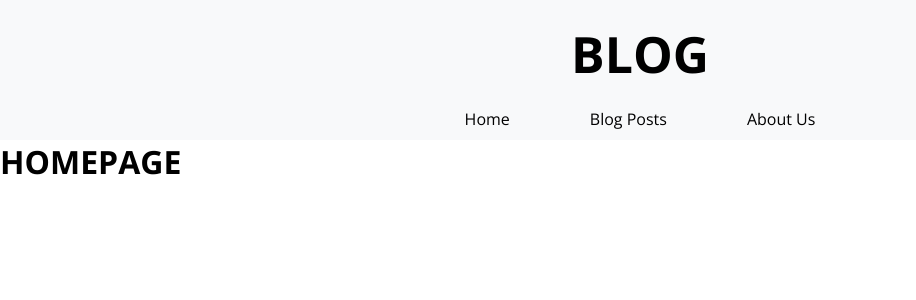
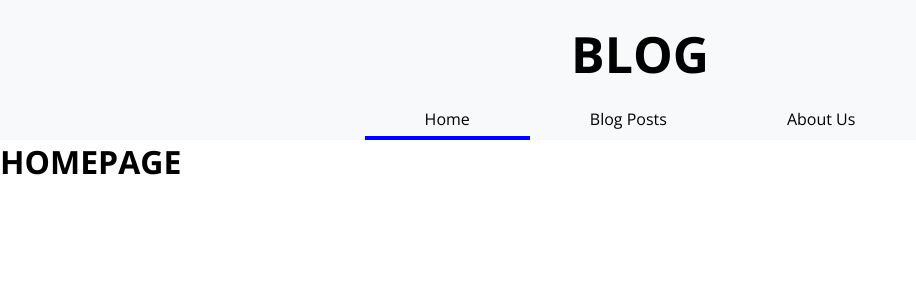
Before and after one commit to penso996/react-router, a React (Vite) app: page / in a window 1280 px wide. Shown: the top 300 px of the page, without its empty margins (0-916 px from the left). Built offline with nearby package versions, Linux system fonts and the light colour scheme; a web font is replaced by a local one.

Commit message:
added active to navlink

```diff
--- a/src/index.css
+++ b/src/index.css
@@ -27,7 +27,18 @@ header div {
 }
 
 header a {
-  padding: 40px;
+  padding: 0 60px 0 60px;
   text-decoration: none;
   color: black;
+  position: relative;
 }
+
+header a.active::after {
+  content: "";
+  position: absolute;
+  left: 0;
+  bottom: -10px;
+  width: 100%;
+  height: 4px;
+  background-color: blue;
+}
```
